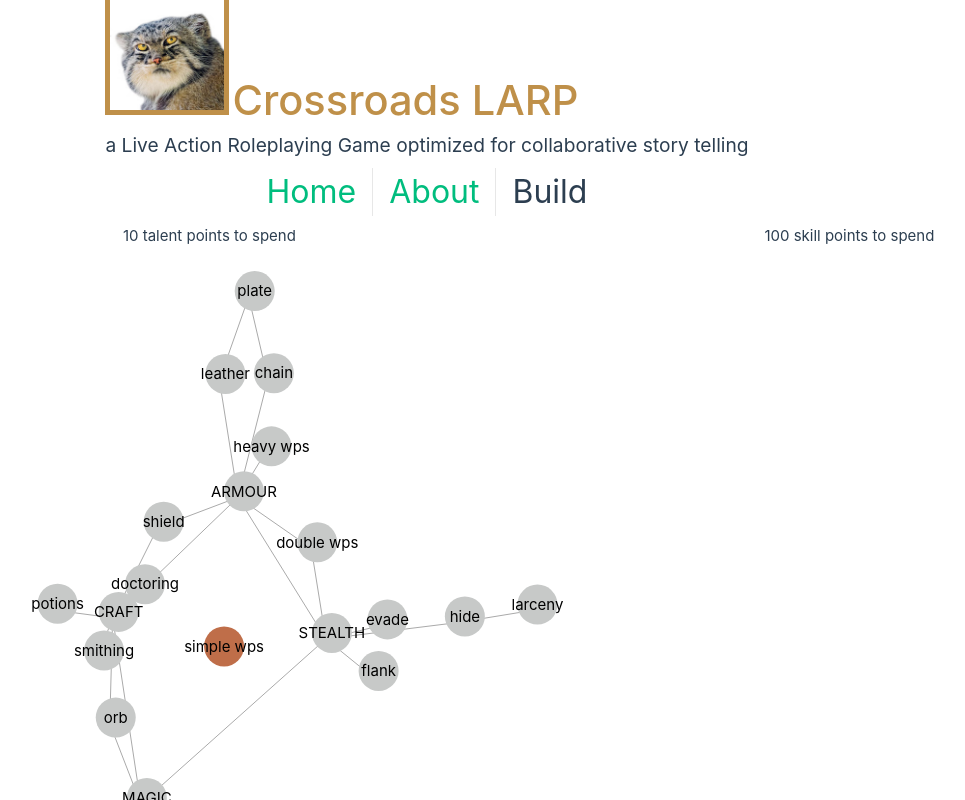
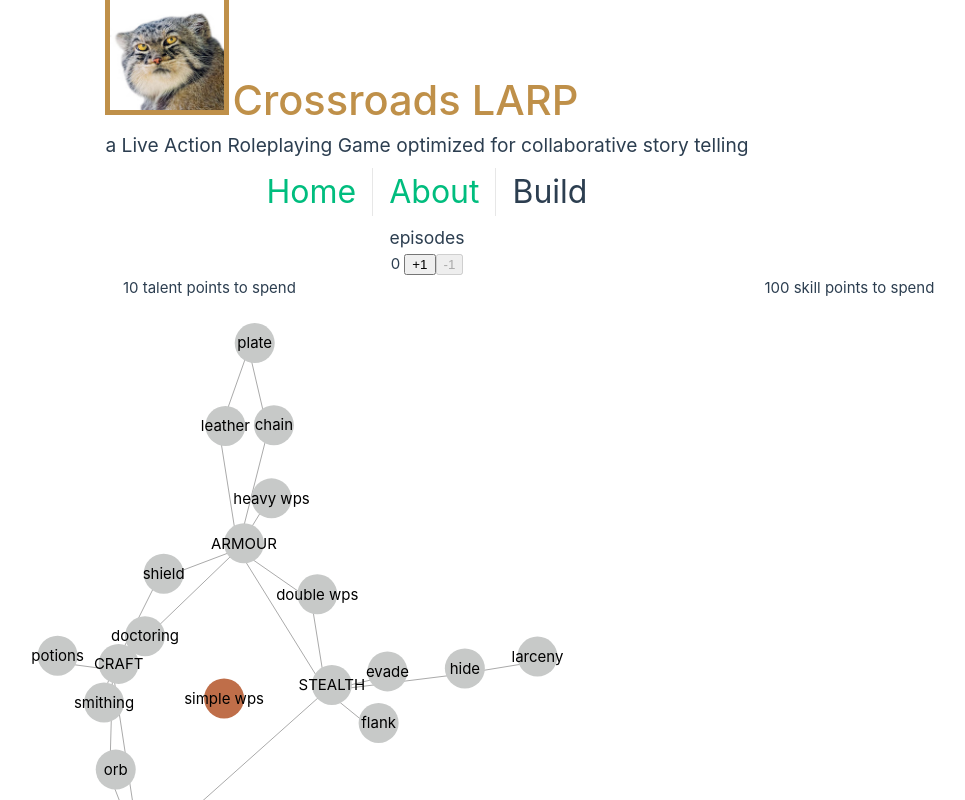
Before and after one commit to siobhan-buck/crossroads-logistics, a Vue app: page /build in a window 1280 px wide. Shown: the top 800 px of the page, without its empty margins (213-1178 px from the left). Built offline with nearby package versions, Linux system fonts and the light colour scheme.

Commit message:
added episode counting

```diff
--- /dev/null
+++ b/src/components/SimpleCounter.vue
@@ -0,0 +1,32 @@
+<script setup lang="ts">
+const props = defineProps<{
+  title: string,
+  value: number
+}>()
+const emit = defineEmits(['diff']);
+
+const add = () => {
+  emit('diff', 1);
+}
+
+const remove = () => {
+  emit('diff', -1);
+}
+</script>
+
+<template>
+  <div class="simple-counter">
+    <h3>{{ title }}</h3>
+    {{ value }}
+    <button @click="add()">+1</button>
+    <button :disabled="value == 0" @click="remove()">-1</button>
+  </div>
+</template>
+
+<style>
+.simple-counter {
+    display: block;
+    margin: auto;
+    text-align: center;
+}
+</style>
--- a/src/components/TheBuilder.vue
+++ b/src/components/TheBuilder.vue
@@ -3,6 +3,7 @@ import { onMounted, ref } from 'vue';
 import TalentWeb from '../components/TalentWeb.vue';
 import BuildPoints from '../components/BuildPoints.vue';
 import SkillPannel from '@/components/SkillPannel.vue';
+import SimpleCounter from './SimpleCounter.vue';
 import pointsData from '../assets/build_points.json';
 import { useCharacterStore } from '@/stores/character';
 
@@ -25,7 +26,14 @@ var skillTransaction = (points: number) => {
   skillPoints.value += points;
 }
 
-onMounted(() => {
+var episodeTransaction = (points: number) => {
+  character.episodes += points;
+  refreshPoints();
+}
+
+var refreshPoints = () => {
+  talentPoints.value = 0;
+  skillPoints.value = 0;
   pointsData.forEach((d) => {
       if (d.episode <= character.episodes) {
           talentPoints.value += d.talents;
@@ -41,12 +49,17 @@ onMounted(() => {
     talentPoints.value += epilogues * endingEpisode.talents;
     skillPoints.value += epilogues * endingEpisode.skills;
   }
+}
+
+onMounted(() => {
+  refreshPoints();
 });
 
 </script>
 
 <template>
   <main>
+    <SimpleCounter @diff="episodeTransaction" title="episodes" :value="character.episodes"></SimpleCounter>
     <div class="flex-container">
       <div class="talents-diagram">
         <BuildPoints v-bind:points="talentPoints" type="talent"/>
```
Lines whose indentation alone changed are shown as unchanged.
